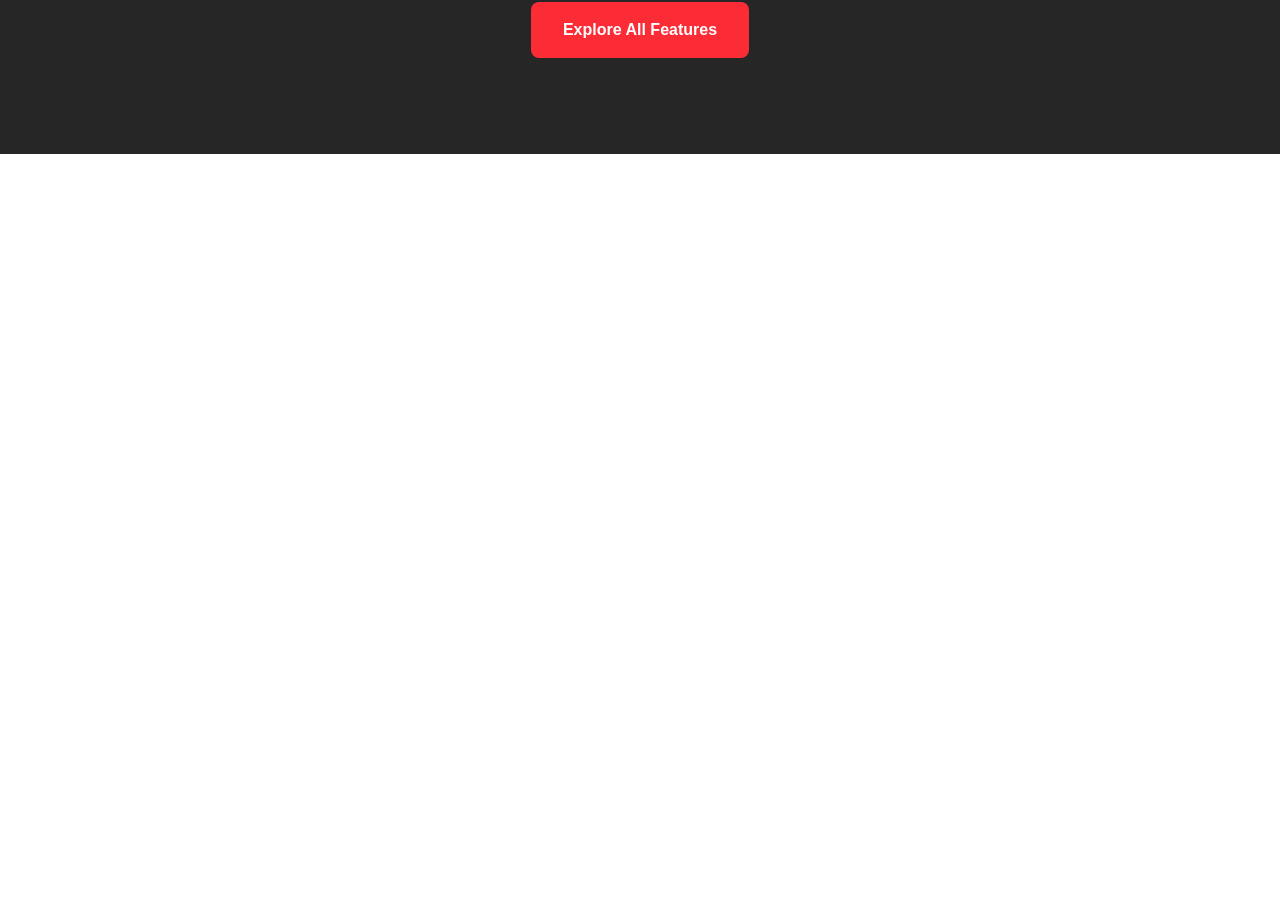
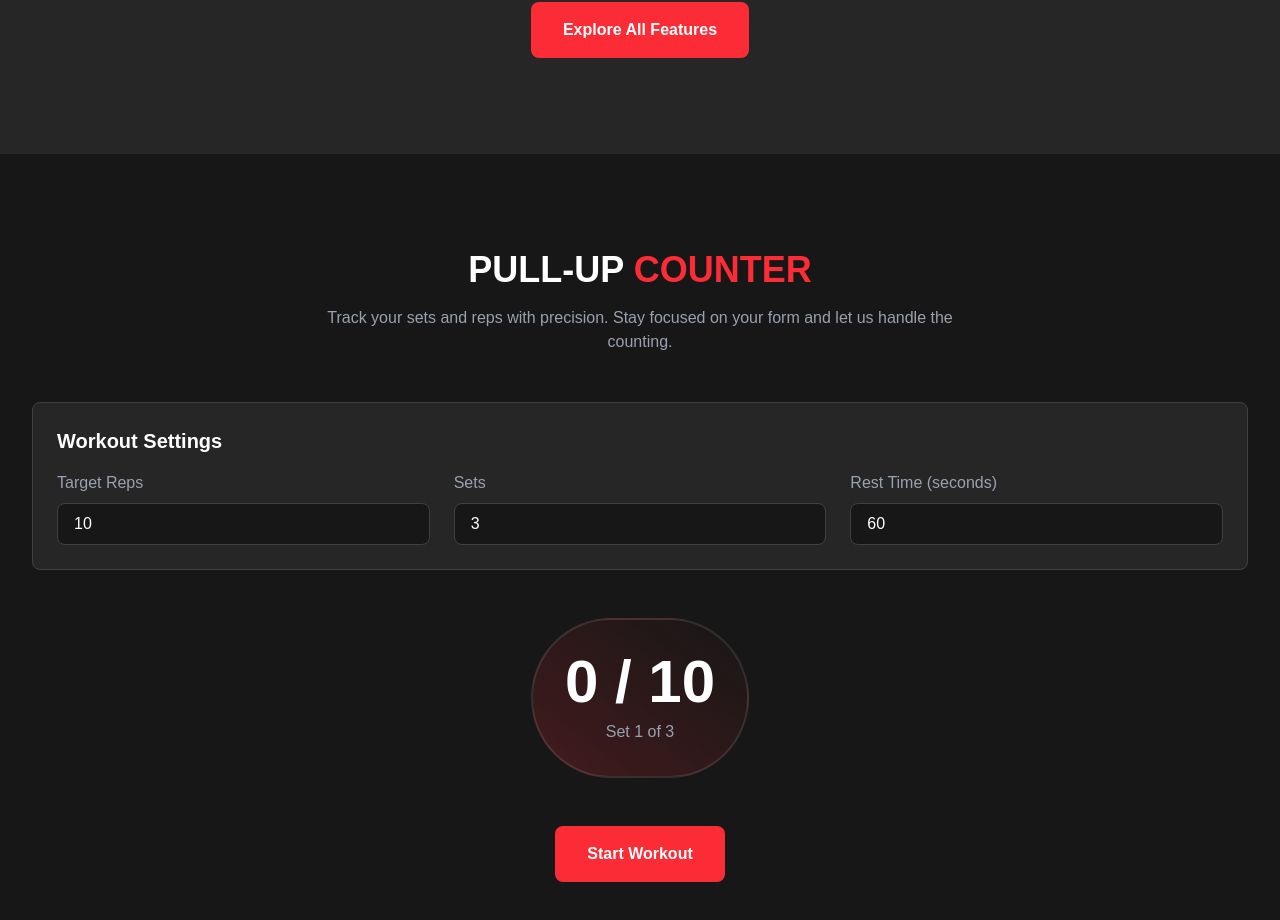
Before and after one commit to JDelott/pullup, a Next.js app: page / in a window 1280 px wide. Shown: the part 1594-2514 px from the top of the page. Before the commit the page ends 1748 px from the top, so only its background shows below. Built offline with nearby package versions, Linux system fonts and the light colour scheme.

Commit message:
added pullup counter

```diff
--- a/src/app/page.tsx
+++ b/src/app/page.tsx
@@ -1,6 +1,6 @@
 import Hero from '@/components/Hero';
 import Features from '@/components/Features';
-
+import PullUpCounter from '@/components/PullUpCounter';
 export default function Home() {
   return (
     <div className="min-h-screen bg-neutral-900">
@@ -10,7 +10,7 @@ export default function Home() {
         <Hero />
         {/* Features Section */}
         <Features />
-
+        <PullUpCounter/>
         {/* You can add more sections here as you build them */}
         {/* Example structure for future sections:
         <Testimonials />
--- /dev/null
+++ b/src/components/PullUpCounter.tsx
@@ -0,0 +1,170 @@
+// PullUpCounter.tsx
+'use client'
+import React, { useState, useEffect } from 'react';
+
+interface WorkoutSettings {
+  targetReps: number;
+  sets: number;
+  restTime: number; // in seconds
+}
+
+const PullUpCounter: React.FC = () => {
+  const [settings, setSettings] = useState < WorkoutSettings > ({
+    targetReps: 10,
+    sets: 3,
+    restTime: 60,
+  });
+
+  const [currentSet, setCurrentSet] = useState(1);
+  const [currentReps, setCurrentReps] = useState(0);
+  const [isResting, setIsResting] = useState(false);
+  const [timer, setTimer] = useState(0);
+  const [isWorkoutActive, setIsWorkoutActive] = useState(false);
+
+  // Timer logic for rest periods
+  useEffect(() => {
+    let interval: NodeJS.Timeout;
+
+    if (isResting && timer > 0) {
+      interval = setInterval(() => {
+        setTimer((prev) => prev - 1);
+      }, 1000);
+    } else if (timer === 0 && isResting) {
+      setIsResting(false);
+    }
+
+    return () => clearInterval(interval);
+  }, [isResting, timer]);
+
+  const startWorkout = () => {
+    setIsWorkoutActive(true);
+    setCurrentSet(1);
+    setCurrentReps(0);
+  };
+
+  const incrementReps = () => {
+    if (currentReps < settings.targetReps) {
+      setCurrentReps(prev => prev + 1);
+
+      // If set is complete
+      if (currentReps + 1 === settings.targetReps) {
+        if (currentSet < settings.sets) {
+          setIsResting(true);
+          setTimer(settings.restTime);
+          setCurrentSet(prev => prev + 1);
+          setCurrentReps(0);
+        } else {
+          // Workout complete
+          setIsWorkoutActive(false);
+        }
+      }
+    }
+  };
+
+  return (
+    <section className="py-24 bg-neutral-900">
+      <div className="max-w-7xl mx-auto px-4 sm:px-6 lg:px-8">
+        {/* Header */}
+        <div className="text-center mb-12">
+          <h2 className="text-4xl font-bold text-white mb-4">
+            PULL-UP
+            <span className="text-red-500"> COUNTER</span>
+          </h2>
+          <p className="text-gray-400 max-w-2xl mx-auto">
+            Track your sets and reps with precision. Stay focused on your form and let us handle the counting.
+          </p>
+        </div>
+
+        {/* Settings Panel */}
+        <div className="mb-12 p-6 rounded-lg bg-neutral-800 border border-neutral-700">
+          <h3 className="text-xl font-bold text-white mb-4">Workout Settings</h3>
+          <div className="grid grid-cols-1 md:grid-cols-3 gap-6">
+            <div>
+              <label className="block text-gray-400 mb-2">Target Reps</label>
+              <input
+                type="number"
+                value={settings.targetReps}
+                onChange={(e) => setSettings({ ...settings, targetReps: parseInt(e.target.value) })}
+                className="w-full bg-neutral-900 text-white rounded-lg px-4 py-2 border border-neutral-700"
+                min="1"
+              />
+            </div>
+            <div>
+              <label className="block text-gray-400 mb-2">Sets</label>
+              <input
+                type="number"
+                value={settings.sets}
+                onChange={(e) => setSettings({ ...settings, sets: parseInt(e.target.value) })}
+                className="w-full bg-neutral-900 text-white rounded-lg px-4 py-2 border border-neutral-700"
+                min="1"
+              />
+            </div>
+            <div>
+              <label className="block text-gray-400 mb-2">Rest Time (seconds)</label>
+              <input
+                type="number"
+                value={settings.restTime}
+                onChange={(e) => setSettings({ ...settings, restTime: parseInt(e.target.value) })}
+                className="w-full bg-neutral-900 text-white rounded-lg px-4 py-2 border border-neutral-700"
+                min="0"
+              />
+            </div>
+          </div>
+        </div>
+
+        {/* Counter Display */}
+        <div className="text-center mb-12">
+          <div className="inline-block p-8 rounded-full bg-gradient-to-tr from-red-500/20 to-transparent border-2 border-white/10">
+            <div className="text-6xl font-bold text-white mb-2">
+              {currentReps} / {settings.targetReps}
+            </div>
+            <div className="text-gray-400">
+              Set {currentSet} of {settings.sets}
+            </div>
+          </div>
+        </div>
+
+        {/* Rest Timer Display */}
+        {isResting && (
+          <div className="text-center mb-12">
+            <div className="text-2xl text-white">
+              Rest Time: <span className="text-red-500">{timer}s</span>
+            </div>
+          </div>
+        )}
+
+        {/* Control Buttons */}
+        <div className="flex justify-center gap-4">
+          {!isWorkoutActive ? (
+            <button
+              onClick={startWorkout}
+              className="px-8 py-4 bg-red-500 text-white font-bold rounded-lg hover:bg-red-600 transition-colors"
+            >
+              Start Workout
+            </button>
+          ) : (
+            <>
+              <button
+                onClick={incrementReps}
+                disabled={isResting}
+                className={`px-8 py-4 bg-red-500 text-white font-bold rounded-lg
+                  ${isResting ? 'opacity-50 cursor-not-allowed' : 'hover:bg-red-600'} transition-colors`}
+              >
+                Count Rep
+              </button>
+              <button
+                onClick={() => setIsWorkoutActive(false)}
+                className="px-8 py-4 border-2 border-white text-white font-bold rounded-lg
+                  hover:bg-white hover:text-black transition-all"
+              >
+                End Workout
+              </button>
+            </>
+          )}
+        </div>
+      </div>
+    </section>
+  );
+};
+
+export default PullUpCounter;
```
